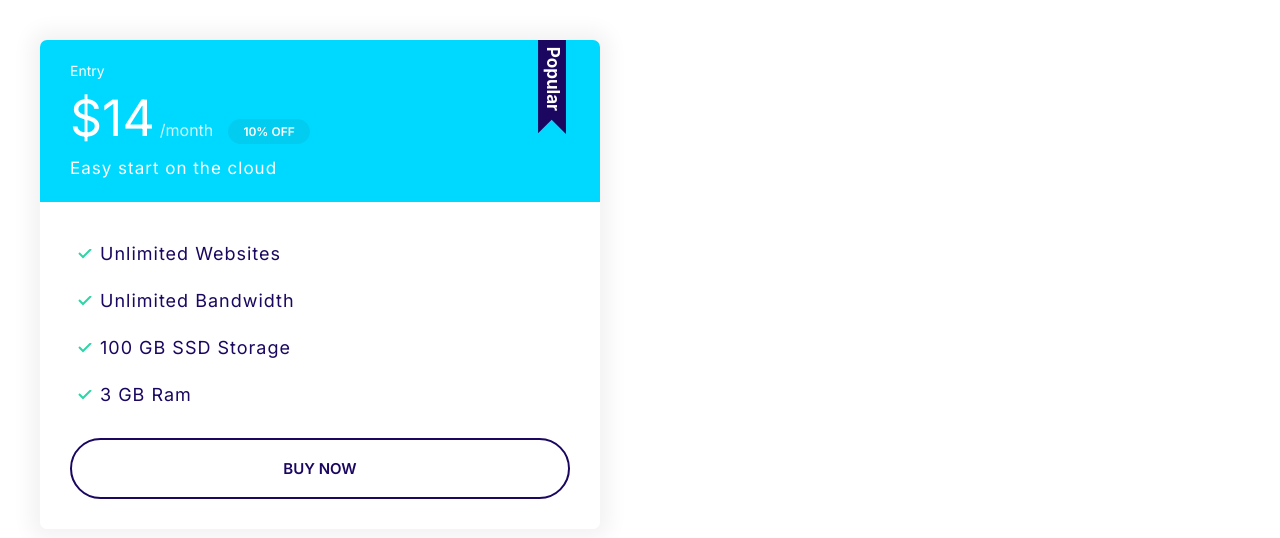
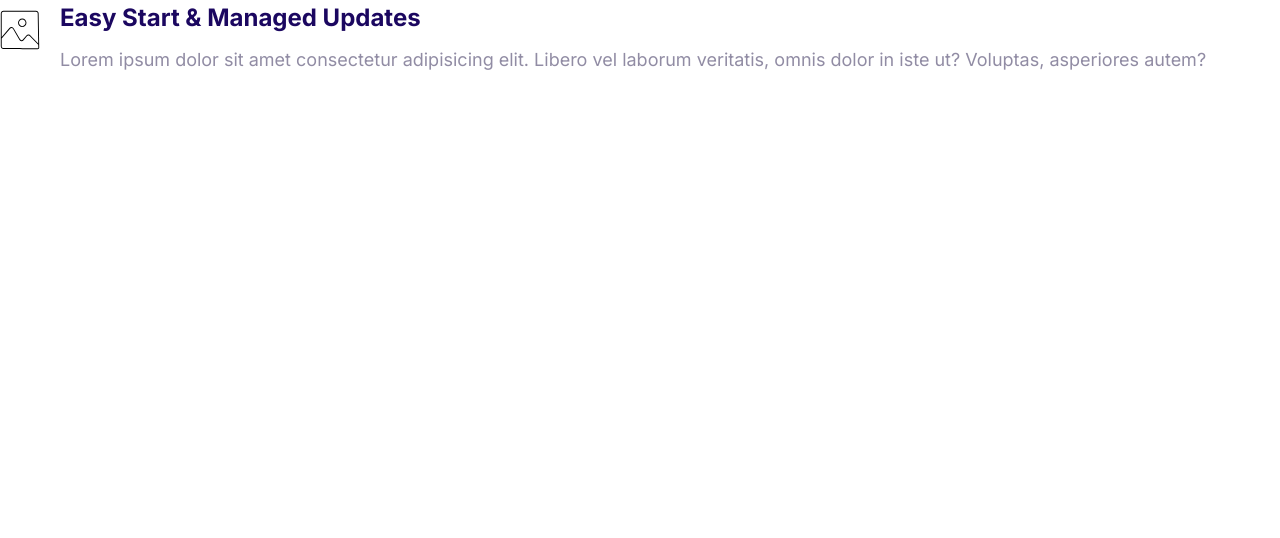
Before and after one commit to CodingBoding/Asgharify, a plain HTML site: page Asgharify/index.HTML in a window 1280 px wide. Drawn offline with Linux system fonts and the light colour scheme.

Commit message:
Media component

```diff
--- a/Asgharify/css/styles.css
+++ b/Asgharify/css/styles.css
@@ -368,3 +368,21 @@ a {
     font-size: 1.7rem;
   }
 }
+
+/* Media */
+
+.media {
+  display: flex;
+}
+
+.media__title {
+  margin-top: 0;
+}
+
+.media__body {
+  margin: 0 2rem;
+}
+
+.media__image {
+  margin-top: 1rem;
+}
--- a/Asgharify/index.HTML
+++ b/Asgharify/index.HTML
@@ -14,26 +14,18 @@
     <link rel="stylesheet" href="css/styles.css" />
   </head>
   <body>
-    <div style="width: 50%; padding: 4rem">
-      <div class="plan plan--popular">
-        <div class="card card--secondary">
-          <header class="card__header">
-            <h3 class="plan__name">Entry</h3>
-            <span class="plan__price">$14</span>
-            <span class="plan__billing-cycle">/month</span>
-            <span class="badge badge--secondary badge--small">10% OFF</span>
-            <span class="plan__description">Easy start on the cloud</span>
-          </header>
-          <div class="card__body">
-            <ul class="list list--tick">
-              <li class="list__item">Unlimited Websites</li>
-              <li class="list__item">Unlimited Bandwidth</li>
-              <li class="list__item">100 GB SSD Storage</li>
-              <li class="list__item">3 GB Ram</li>
-            </ul>
-            <button class="btn btn--outline btn--block">Buy Now</button>
-          </div>
-        </div>
+    <div class="media">
+      <div class="media__image">
+        <svg class="icon">
+          <use xlink:href="images/sprite.svg#snap"></use>
+        </svg>
+      </div>
+      <div class="media__body">
+        <h3 class="media__title">Easy Start & Managed Updates</h3>
+        <p>
+          Lorem ipsum dolor sit amet consectetur adipisicing elit. Libero vel
+          laborum veritatis, omnis dolor in iste ut? Voluptas, asperiores autem?
+        </p>
       </div>
     </div>
   </body>
```
Also changed, not shown: Asgharify/components/icons.html (+4 -4 lines), Asgharify/components/media.html (added, +14 -0 lines).
